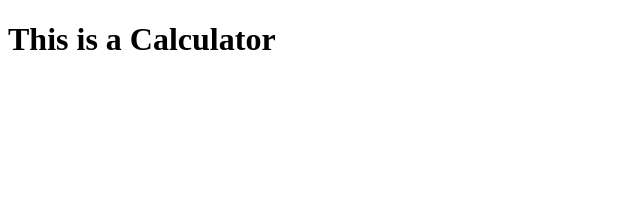
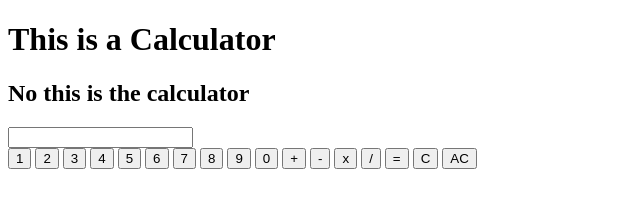
Before and after one commit to helen-mb/odin-calculator, a plain HTML site: page index.html in a window 1280 px wide. Shown: the whole page, without its empty margins (0-640 px from the left). Drawn offline with Linux system fonts and the light colour scheme.

Commit message:
Create basic visual (non-functioning) calculator

```diff
--- a/index.html
+++ b/index.html
@@ -11,6 +11,31 @@
 <body>
     <div id="page">
         <h1>This is a Calculator</h1>
+        <div id="calculator">
+            <h2>No this is the calculator</h2>
+            <div id="display">
+                <input type="number" id="displayValue">
+            </div>
+            <div id="keyPad">
+                <button id="1">1</button>
+                <button id="2">2</button>
+                <button id="3">3</button>
+                <button id="4">4</button>
+                <button id="5">5</button>
+                <button id="6">6</button>
+                <button id="7">7</button>
+                <button id="8">8</button>
+                <button id="9">9</button>
+                <button id="0">0</button>
+                <button id="add">+</button>
+                <button id="subtract">-</button>
+                <button id="multiply">x</button>
+                <button id="divide">/</button>
+                <button id="equals">=</button>
+                <button id="clear">C</button>
+                <button id="clearAll">AC</button>
+            </div>
+        </div>
     </div>
 </body>
 </html>
```
